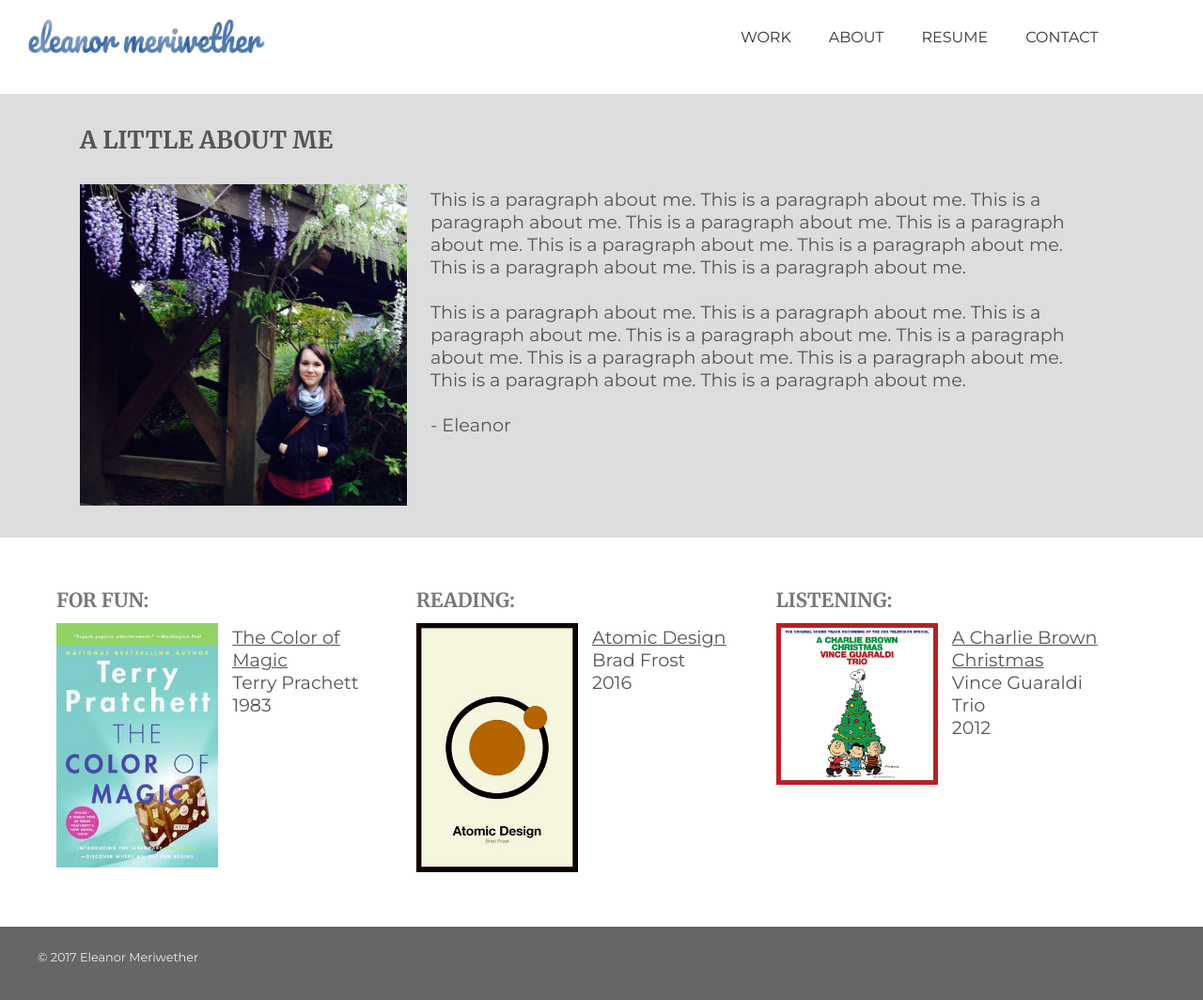
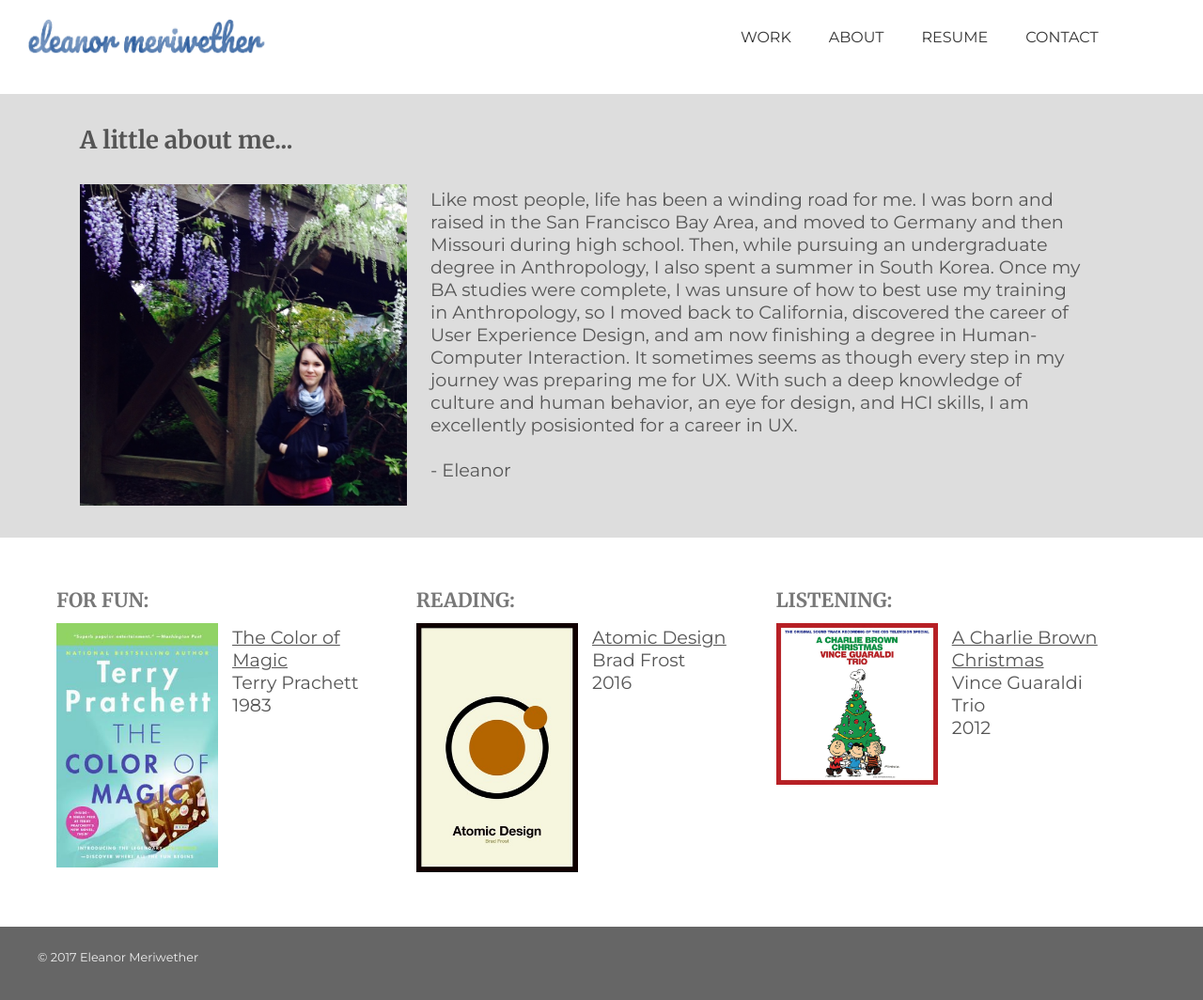
Before and after one commit to emeriwether/emeriwether.github.io, a Jekyll site: the page built from about.html, in a window 1280 px wide. Shown: the whole page at 94% size. Built offline with Jekyll 4.4.1, drawn with Linux system fonts in a browser that asks for light colours; nearby versions of some CDN libraries.

Commit message:
added content to about page

```diff
--- a/_layouts/default.html
+++ b/_layouts/default.html
@@ -4,6 +4,7 @@
     <head>
         <meta http-equiv="Content-Type" content="text/html; charset=UTF-8">
         <meta name="viewport" content="width=device-width, initial-scale=1">
+        <meta name="author" content="Eleanor Meriwether">
         <title>Eleanor Meriwether - User Experience Designer</title>
         <link rel="stylesheet" type="text/css" media="screen" href="/css/styles.css">
         <script src="https://ajax.googleapis.com/ajax/libs/jquery/3.1.0/jquery.min.js"></script>
--- a/about.html
+++ b/about.html
@@ -4,11 +4,11 @@
 <section class="main">
     <article>
         <div>
-            <h2>A LITTLE ABOUT ME</h2>
+            <h2>A little about me...</h2>
             <img src="/img/Eleanor.JPG" alt="Eleanor" id="Eleanor">
         </div>
         <div>
-            <p>This is a paragraph about me. This is a paragraph about me. This is a paragraph about me. This is a paragraph about me. This is a paragraph about me. This is a paragraph about me. This is a paragraph about me. This is a paragraph about me. This is a paragraph about me. <br><br> This is a paragraph about me. This is a paragraph about me. This is a paragraph about me. This is a paragraph about me. This is a paragraph about me. This is a paragraph about me. This is a paragraph about me. This is a paragraph about me. This is a paragraph about me. <br><br> - Eleanor</p>
+            <p>Like most people, life has been a winding road for me. I was born and raised in the San Francisco Bay Area, and moved to Germany and then Missouri during high school. Then, while pursuing an undergraduate degree in Anthropology, I also spent a summer in South Korea. Once my BA studies were complete, I was unsure of how to best use my training in Anthropology, so I moved back to California, discovered the career of User Experience Design, and am now finishing a degree in Human-Computer Interaction. It sometimes seems as though every step in my journey was preparing me for UX. With such a deep knowledge of culture and human behavior, an eye for design, and HCI skills, I am excellently posisionted for a career in UX. <br><br>- Eleanor</p>
         </div>
     </article >
 </section>
```
